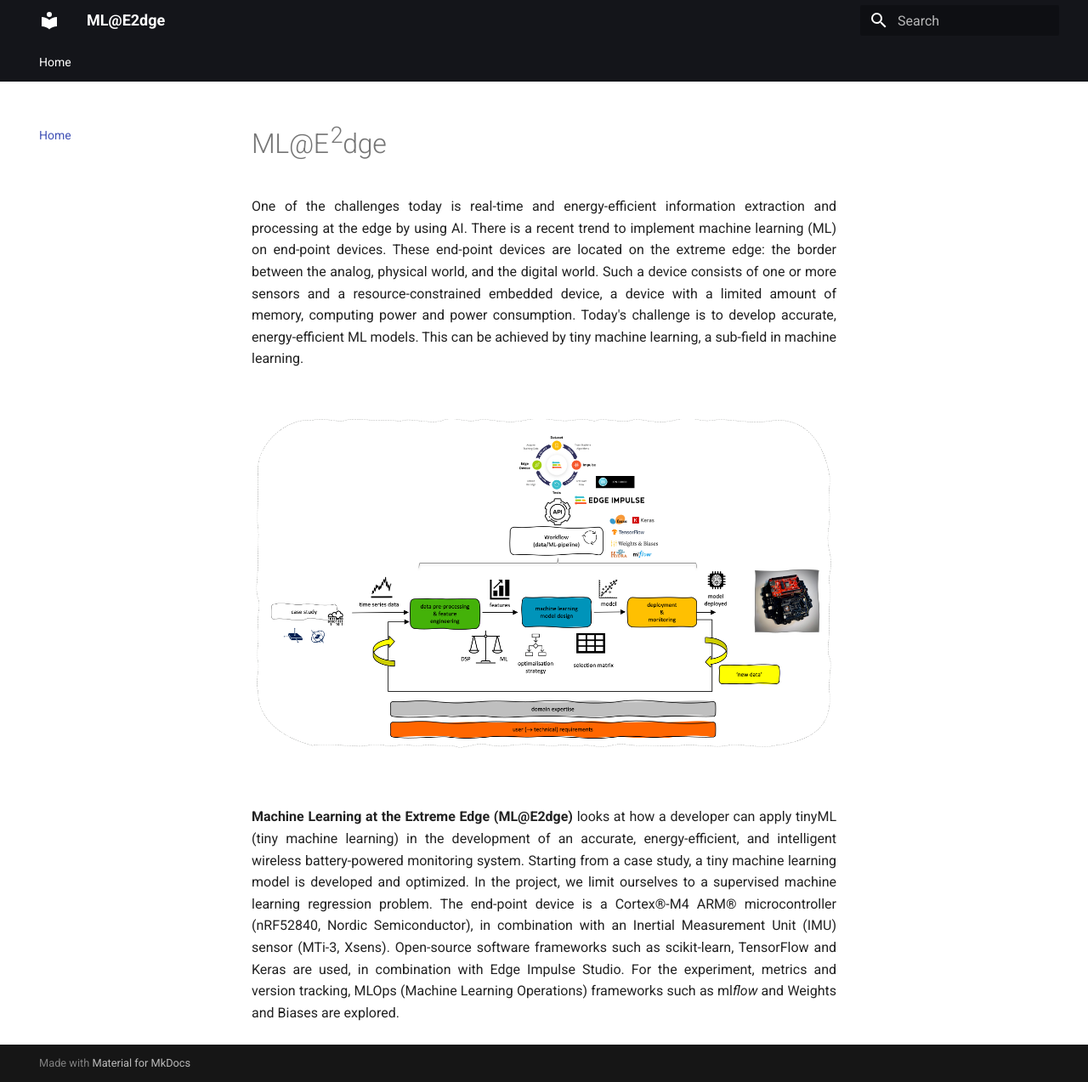
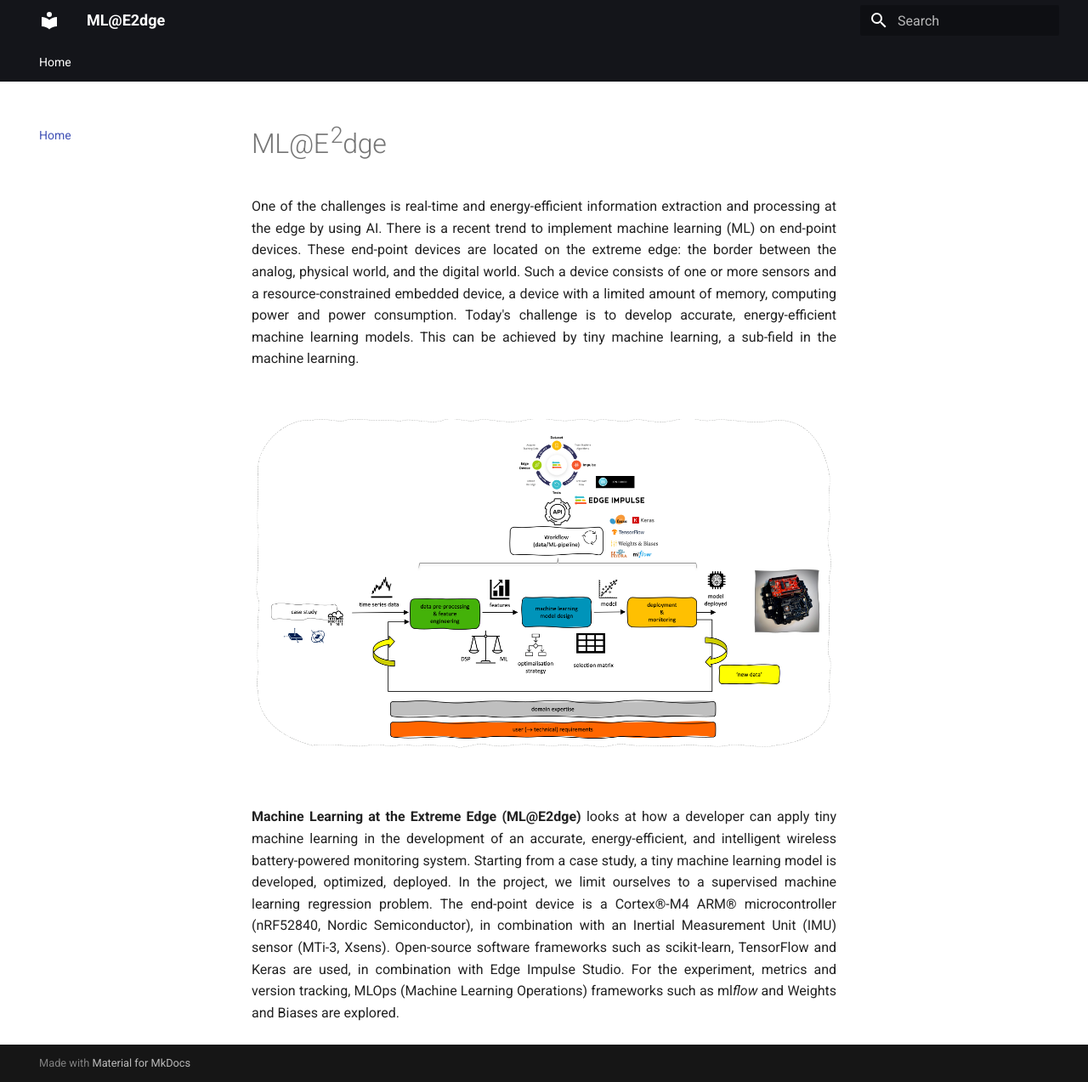
Before and after one commit to MLatE2dge/MLatE2dge.github.io, an MkDocs documentation site: the page built from docs/index.md, in a window 1280 px wide and 1273 px high. Shown: the whole window at 85% size. Built offline with MkDocs 1.6.1 and Material for MkDocs 9.7.7, drawn with Linux system fonts in a browser that asks for light colours.

Commit message:
Update index.md

```diff
--- a/docs/index.md
+++ b/docs/index.md
@@ -1,6 +1,6 @@
 # ML@E<sup>2</sup>dge
 
-<div style="text-align: justify">One of the challenges today is real-time and energy-efficient information extraction and processing at the edge by using AI. There is a recent trend to implement machine learning (ML) on end-point devices. These end-point devices are located on the extreme edge: the border between the analog, physical world, and the digital world. Such a device consists of one or more sensors and a resource-constrained embedded device, a device with a limited amount of memory, computing power and power consumption. Today's challenge is to develop accurate, energy-efficient ML models. This can be achieved by tiny machine learning, a sub-field in machine learning.</div>
+<div style="text-align: justify">One of the challenges is real-time and energy-efficient information extraction and processing at the edge by using AI. There is a recent trend to implement machine learning (ML) on end-point devices. These end-point devices are located on the extreme edge: the border between the analog, physical world, and the digital world. Such a device consists of one or more sensors and a resource-constrained embedded device, a device with a limited amount of memory, computing power and power consumption. Today's challenge is to develop accurate, energy-efficient machine learning models. This can be achieved by tiny machine learning, a sub-field in the machine learning.</div>
 
 <br>
 
@@ -8,4 +8,4 @@
 
 <br>
 
-<div style="text-align: justify"> <b>Machine Learning at the Extreme Edge (ML@E2dge)</b> looks at how a developer can apply tinyML (tiny machine learning) in the development of an accurate, energy-efficient, and intelligent wireless battery-powered monitoring system. Starting from a case study, a tiny machine learning model is developed and optimized. In the project, we limit ourselves to a supervised machine learning regression problem. The end-point device is a Cortex®-M4 ARM® microcontroller (nRF52840, Nordic Semiconductor), in combination with an Inertial Measurement Unit (IMU) sensor (MTi-3, Xsens). Open-source software frameworks such as scikit-learn, TensorFlow and Keras are used, in combination with Edge Impulse Studio. For the experiment, metrics and version tracking, MLOps (Machine Learning Operations) frameworks such as ml<i>flow</i> and Weights and Biases are explored.</div>
+<div style="text-align: justify"> <b>Machine Learning at the Extreme Edge (ML@E2dge)</b> looks at how a developer can apply tiny machine learning in the development of an accurate, energy-efficient, and intelligent wireless battery-powered monitoring system. Starting from a case study, a tiny machine learning model is developed, optimized, deployed. In the project, we limit ourselves to a supervised machine learning regression problem. The end-point device is a Cortex®-M4 ARM® microcontroller (nRF52840, Nordic Semiconductor), in combination with an Inertial Measurement Unit (IMU) sensor (MTi-3, Xsens). Open-source software frameworks such as scikit-learn, TensorFlow and Keras are used, in combination with Edge Impulse Studio. For the experiment, metrics and version tracking, MLOps (Machine Learning Operations) frameworks such as ml<i>flow</i> and Weights and Biases are explored.</div>
```
